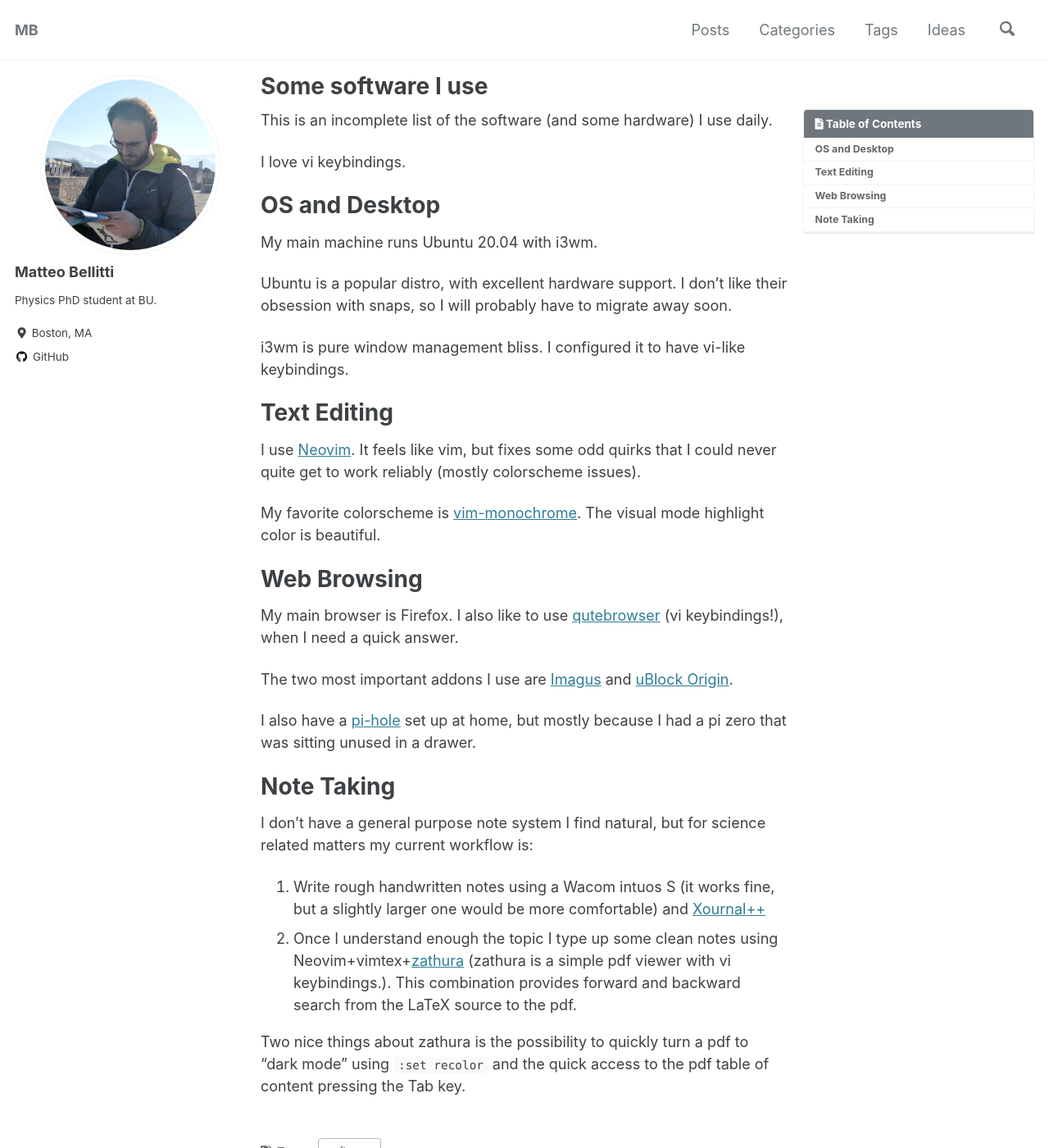
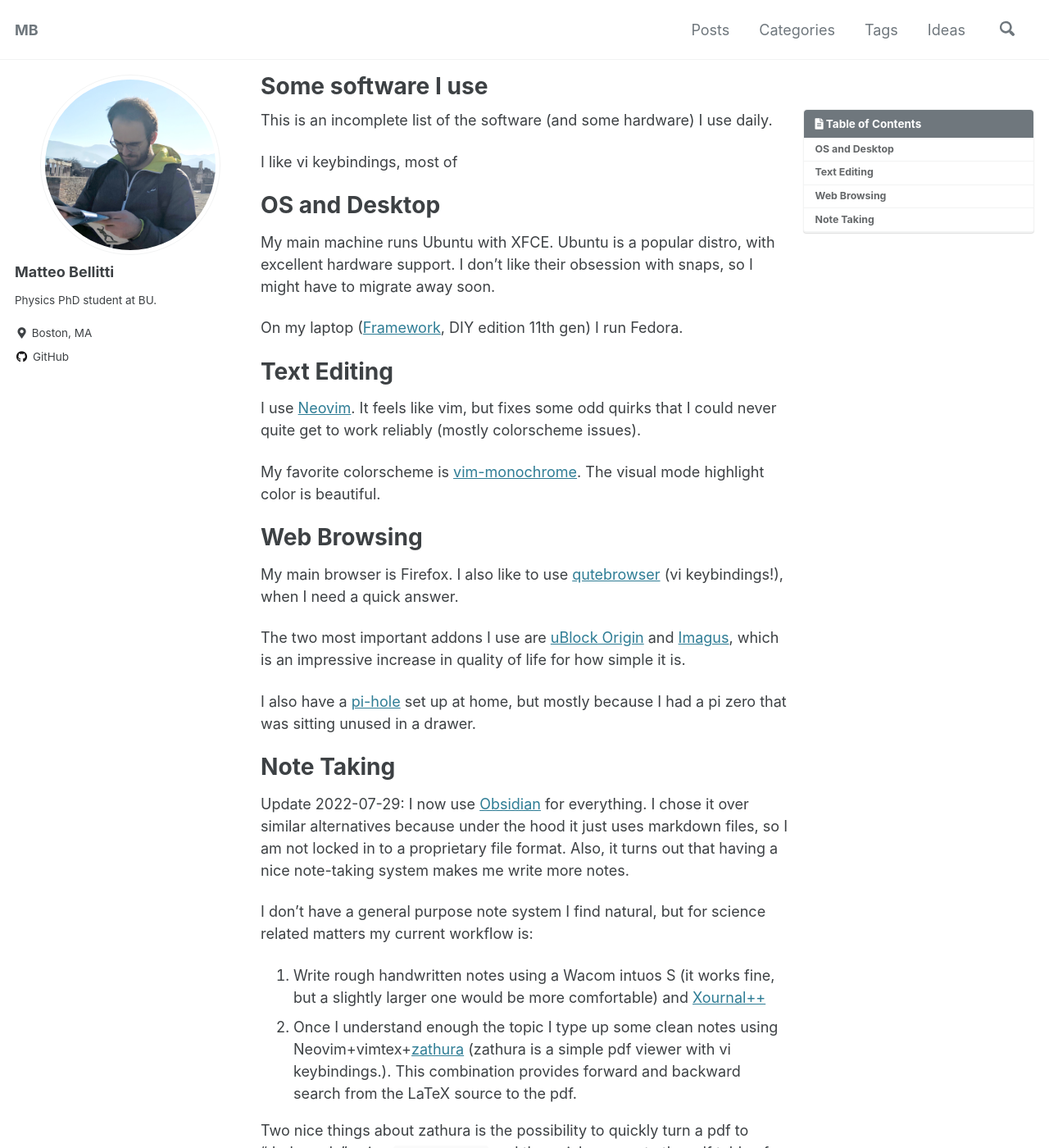
Before and after one commit to mbellitti/mbellitti.github.io, a Jekyll site: the page built from _posts/2020-07-15-software-i-use.md, in a window 1280 px wide and 1400 px high. Shown: the whole window at 82% size. Built offline with Jekyll 4.4.1, drawn with Linux system fonts in a browser that asks for light colours; cached includes are drawn as plain includes; a script that is not in the unit is left out; comment, search, counter and statistics services are not loaded.

Commit message:
updated software list

```diff
--- a/_posts/2020-07-15-software-i-use.md
+++ b/_posts/2020-07-15-software-i-use.md
@@ -11,14 +11,12 @@ tags:
 
 This is an incomplete list of the software (and some hardware) I use daily.
 
-I love vi keybindings.
+I like vi keybindings, most of
 
 # OS and Desktop
-My main machine runs Ubuntu 20.04 with i3wm.
+My main machine runs Ubuntu with XFCE. Ubuntu is a popular distro, with excellent hardware support. I don't like their obsession with snaps, so I might have to migrate away soon.
 
-Ubuntu is a popular distro, with excellent hardware support. I don't like their obsession with snaps, so I will probably have to migrate away soon.
-
-i3wm is pure window management bliss. I configured it to have vi-like keybindings.
+On my laptop ([Framework](frame.work), DIY edition 11th gen) I run Fedora.
 
 # Text Editing
 I use [Neovim](https://neovim.io/). It feels like vim, but fixes some odd quirks that I could never quite get to work reliably (mostly colorscheme issues).
@@ -28,11 +26,16 @@ My favorite colorscheme is [vim-monochrome](https://github.com/fxn/vim-monochrom
 # Web Browsing
 My main browser is Firefox. I also like to use [qutebrowser](https://qutebrowser.org/) (vi keybindings!), when I need a quick answer.
 
-The two most important addons I use are [Imagus](https://addons.mozilla.org/en-US/firefox/addon/imagus/) and [uBlock Origin](https://addons.mozilla.org/en-US/firefox/addon/ublock-origin/).
+The two most important addons I use are
+[uBlock Origin](https://addons.mozilla.org/en-US/firefox/addon/ublock-origin/)
+and
+[Imagus](https://addons.mozilla.org/en-US/firefox/addon/imagus/), which is an impressive increase in quality of life for how simple it is.
 
 I also have a [pi-hole](https://pi-hole.net/) set up at home, but mostly because I had a pi zero that was sitting unused in a drawer.
 
 # Note Taking
+Update 2022-07-29: I now use [Obsidian](https://obsidian.md/) for everything. I chose it over similar alternatives because under the hood it just uses markdown files, so I am not locked in to a proprietary file format. Also, it turns out that having a nice note-taking system makes me write more notes.
+
 I don't have a general purpose note system I find natural, but for science related matters my current workflow is:
 
 1. Write rough handwritten notes using a Wacom intuos S (it works fine, but a slightly larger one would be more comfortable) and [Xournal++](https://github.com/xournalpp/xournalpp)
```
